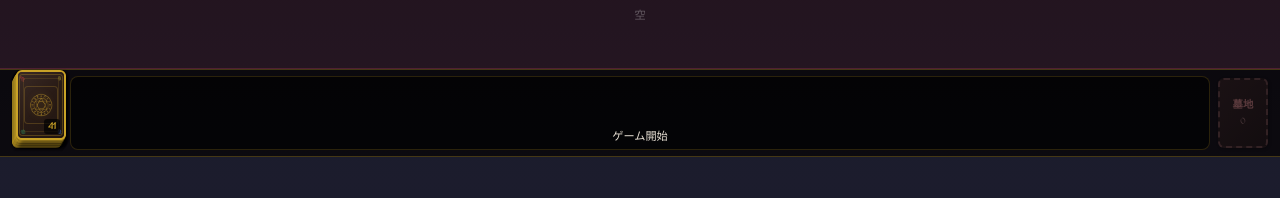
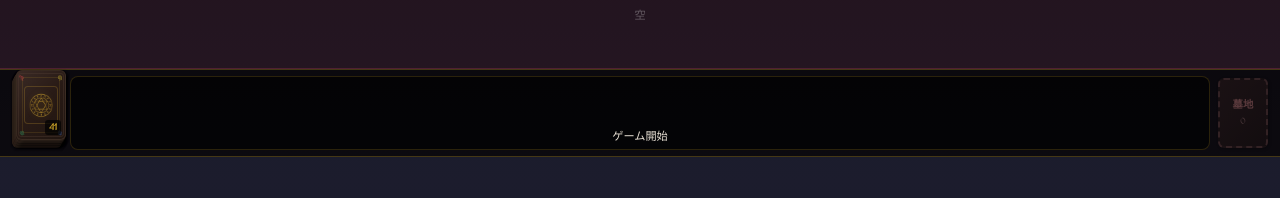
Before and after one commit to 159265moneys/cuttle-game, a React (Vite) app: page / in a window 1280 px wide. Shown: the part 219-417 px from the top of the page. Built offline with nearby package versions, Linux system fonts and the light colour scheme.

Commit message:
山札の黄色い枠を削除、シンプルな裏面カードスタックに

```diff
--- a/src/components/CuttleBattle.css
+++ b/src/components/CuttleBattle.css
@@ -351,7 +351,7 @@
     aspect-ratio: 5 / 7;
     height: 100%;
     background: linear-gradient(135deg, #3a2a25 0%, #201510 100%);
-    border: 2px solid #c9a227;
+    border: 1px solid rgba(60, 45, 35, 0.8);
     border-radius: 6px;
     display: flex;
     flex-direction: column;
@@ -432,7 +432,7 @@
 .cuttle-deck-card-back .card-back-frame {
     position: absolute;
     inset: 3%;
-    border: 1px solid rgba(201, 162, 39, 0.3);
+    border: 1px solid rgba(80, 60, 50, 0.4);
     border-radius: 3px;
     pointer-events: none;
 }
```
